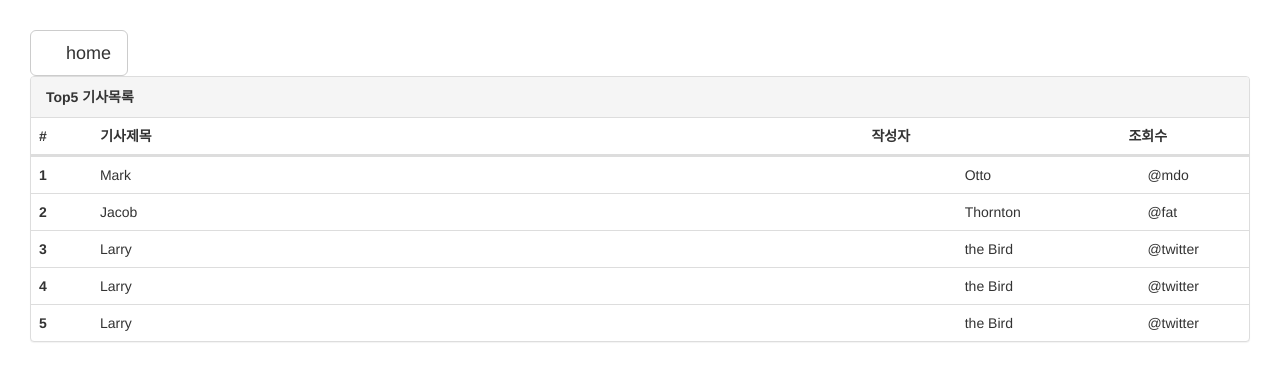
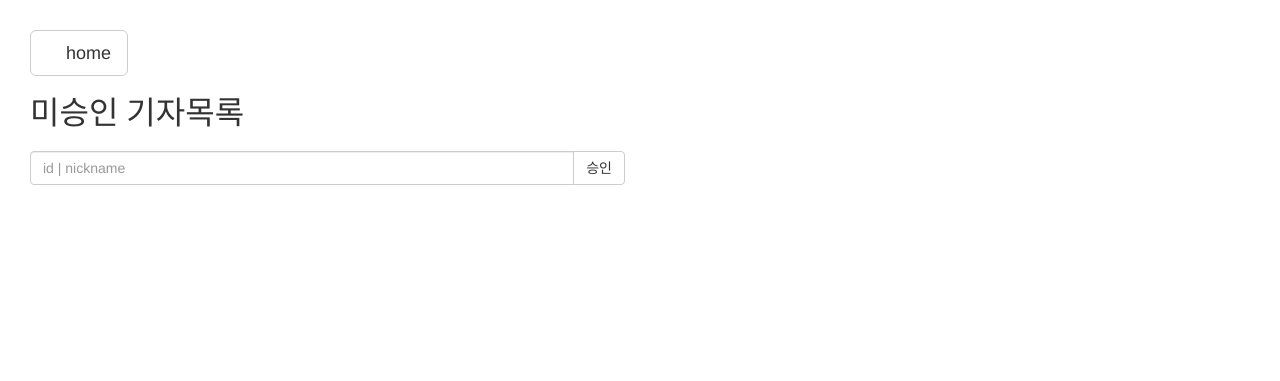
Before and after one commit to adldotori/NaTTakNews, a PHP site: page /admin.php in a window 1280 px wide. Shown: the top 381 px of the page. Run offline with PHP 8.4, Linux system fonts and the light colour scheme; lists and menus that the app fills with data are empty; some web fonts are replaced.

Commit message:
admin.php 제작 중

```diff
--- a/admin.php
+++ b/admin.php
@@ -13,65 +13,20 @@
     <button type="button" class="btn btn-default btn-lg">
       <span class="glyphicon glyphicon-home" aria-hidden="true"></span> home
     </button></a>
-      <div class="panel panel-default">
-        <!-- Default panel contents -->
-        <div class="panel-heading"><b>Top5 기사목록</b></div>
-
-        <!-- Table -->
-        <table class="table">
-          <thead>
-          <tr>
-            <th width="10">#</th>
-            <th width="300">기사제목</th>
-            <th width="100">작성자</th>
-            <th width="50">조회수</th>
-          </tr>
-          </thead>
-          </table>
-          <div style="overflow:auto; max-height:350px;">
-          <table class="table" style="margin-bottom:0">
-            <thead>
-              <col width="5%">
-              <col>
-              <col width="15%">
-              <col width="9%">
-            </thead>
-          <tbody>
-            <!-- php로 다시 구현할 필요있음 -->
-            <form method="post" action="admin_submit.php">
-
-            <tr onMouseOver="this.style.backgroundColor='#e6e6e6';" onMouseOut="this.style.backgroundColor=''"; style="cursor: pointer;">
-              <th scope="row">1</th>
-              <td>Mark</td>
-              <td>Otto</td>
-              <td>@mdo</td>
-            </tr></form>
-            <tr onclick="location.href='admin_submit.php'" onMouseOver="this.style.backgroundColor='#e6e6e6';" onMouseOut="this.style.backgroundColor=''"; style=" cursor: pointer;">
-              <th scope="row">2</th>
-              <td>Jacob</td>
-              <td>Thornton</td>
-              <td>@fat</td>
-            </tr>
-            <tr onclick="location.href='admin_submit.php'" onMouseOver="this.style.backgroundColor='#e6e6e6';" onMouseOut="this.style.backgroundColor=''"; style=" cursor: pointer;">
-              <th scope="row">3</th>
-              <td>Larry</td>
-              <td>the Bird</td>
-              <td>@twitter</td>
-            </tr>
-            <tr onclick="location.href='admin_submit.php'" onMouseOver="this.style.backgroundColor='#e6e6e6';" onMouseOut="this.style.backgroundColor=''"; style=" cursor: pointer;">
-              <th scope="row">4</th>
-              <td>Larry</td>
-              <td>the Bird</td>
-              <td>@twitter</td>
-            </tr>
-            <tr onclick="location.href='admin_submit.php'" onMouseOver="this.style.backgroundColor='#e6e6e6';" onMouseOut="this.style.backgroundColor=''"; style=" cursor: pointer;">
-              <th scope="row">5</th>
-              <td>Larry</td>
-              <td>the Bird</td>
-              <td>@twitter</td>
-            </tr>
-          </tbody>
-        </table>
-      </div>
+    <div style="heigth:200px">&nbsp;</div>
+    <h1 class="title2">미승인 기자목록</h1>
+    <div style="heigth:200px">&nbsp;</div>
+      <form method="post" action="./admin_submit.php">
+      <div class="row">
+        <div class="col-lg-6">
+          <div class="input-group">
+            <input type="text" name="id" class="form-control" disabled placeholder="id | nickname" style="background-color: white;">
+            <span class="input-group-btn" type="submit">
+              <button type="button" class="btn btn-default">승인</button>
+            </span>
+          </div><!-- /input-group -->
+        </div><!-- /.col-lg-6 -->
+      </div><!-- /.row -->
+      </form>
   </body>
 </html>
```
